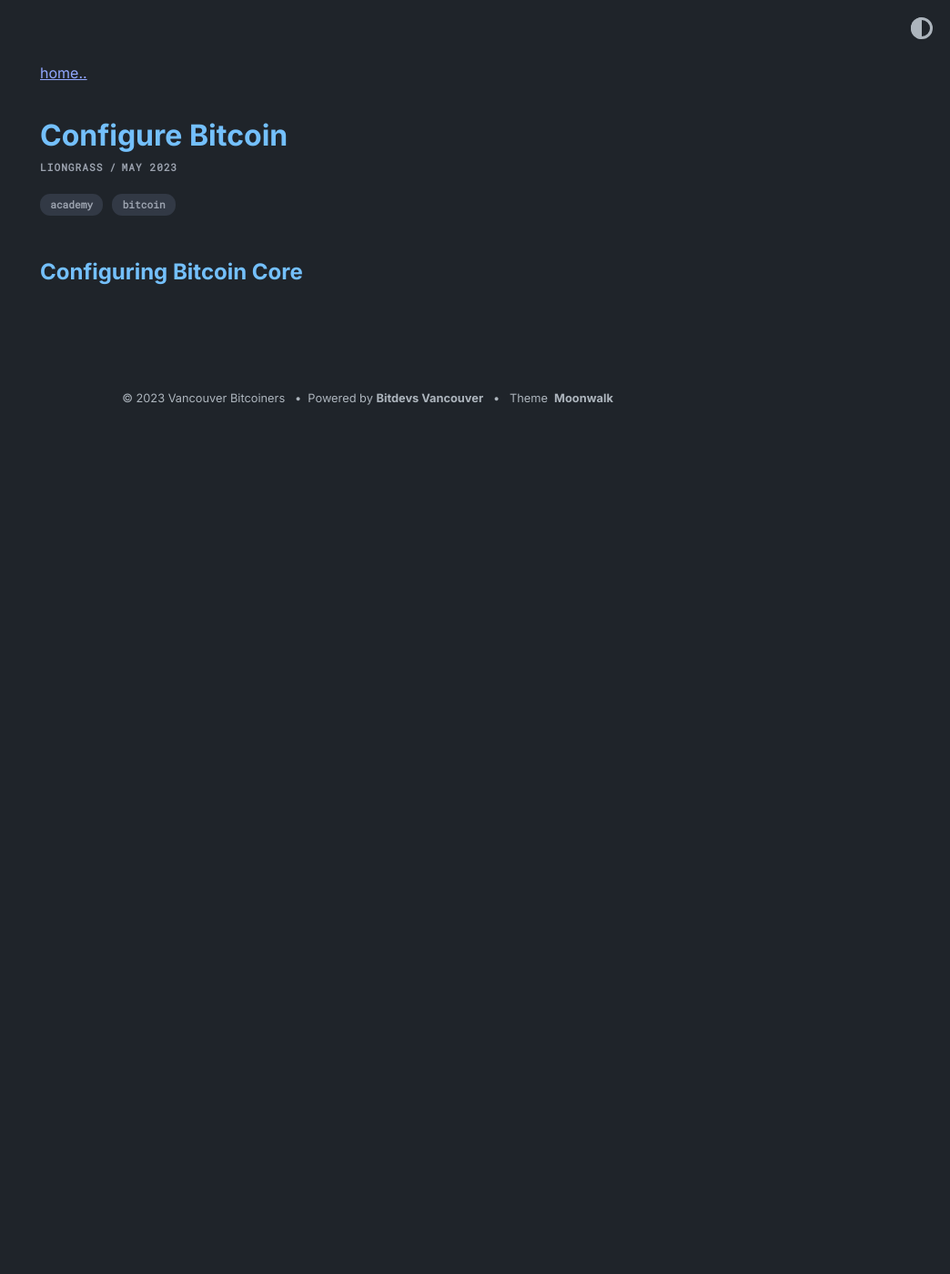
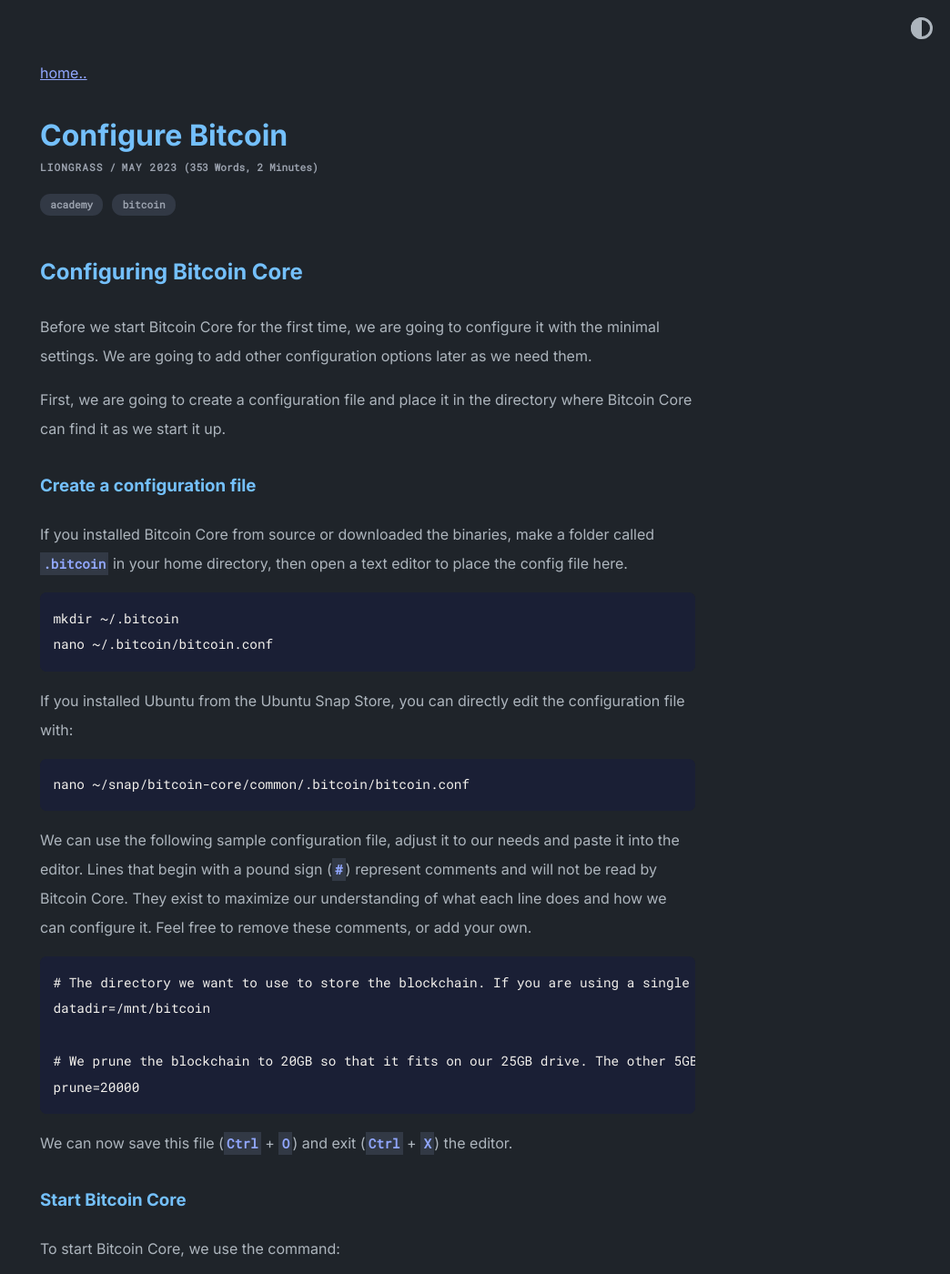
Before and after one commit to VancouverBitdevs/nodeacademy, a Jekyll site: the page built from _posts/2023-05-13-configure-bitcoin.md, in a window 1280 px wide and 1400 px high. Shown: the whole window at 91% size, without its empty margins (236-1280 px from the left). Built offline with Jekyll 4.4.1, drawn with Linux system fonts in a browser that asks for light colours; some of the changed text lies outside the part shown.

Commit message:
add bitcoin config

````diff
--- a/_posts/2023-05-13-configure-bitcoin.md
+++ b/_posts/2023-05-13-configure-bitcoin.md
@@ -5,3 +5,68 @@ tags: [academy, bitcoin]
 ---
 
 ## Configuring Bitcoin Core
+
+Before we start Bitcoin Core for the first time, we are going to configure it with the minimal settings. We are going to add other configuration options later as we need them.
+
+First, we are going to create a configuration file and place it in the directory where Bitcoin Core can find it as we start it up.
+
+### Create a configuration file
+
+If you installed Bitcoin Core from source or downloaded the binaries, make a folder called `.bitcoin` in your home directory, then open a text editor to place the config file here.
+
+```shell
+mkdir ~/.bitcoin
+nano ~/.bitcoin/bitcoin.conf
+```
+
+If you installed Ubuntu from the Ubuntu Snap Store, you can directly edit the configuration file with:
+
+```shell
+nano ~/snap/bitcoin-core/common/.bitcoin/bitcoin.conf
+```
+
+We can use the following sample configuration file, adjust it to our needs and paste it into the editor. Lines that begin with a pound sign (`#`) represent comments and will not be read by Bitcoin Core. They exist to maximize our understanding of what each line does and how we can configure it. Feel free to remove these comments, or add your own.
+
+```
+# The directory we want to use to store the blockchain. If you are using a single drive, remove this setting. Otherwise, specify the path of your external drive.
+datadir=/mnt/bitcoin
+
+# We prune the blockchain to 20GB so that it fits on our 25GB drive. The other 5GB will be free to be taken by other data of Bitcoin Core. If you expect
+prune=20000
+```
+
+We can now save this file (`Ctrl` + `O`) and exit (`Ctrl` + `X`) the editor.
+
+### Start Bitcoin Core
+
+To start Bitcoin Core, we use the command:
+
+```shell
+bitcoind --daemon
+```
+
+We should see the message: `Bitcoin Core starting`.
+
+If you installed Bitcoin Core from the Ubuntu Snap Store, the correct command to start the program is:
+
+```shell
+bitcoin-core.daemon --daemon
+```
+
+### Obsere the logs
+
+We can now follow the log files with this command. Adjust the path if your bitcoin directory is elsewhere:
+
+```
+tail -f ~/mnt/bitcoin/debug.log
+```
+
+We can exit this log by pressing `Ctrl` + `C`.
+
+You may exit the terminal now at any time by typing `exit`. Bitcoin Core should keep running as long as the computer is not turned off. You should be able to check on your progress anytime by logging into yor machine and following the logs as above.
+
+Your logs will likely show mostly lines like the onese below as it is syncing. The **progress** variable shows your approximate progress in percent, while the **date** shows the day on which the block was mined that your node just synchronized. The **height** variable shows the block height. You will notice that syncing through the first five to seven years of Bitcoin is relatively quick, while the past five years will take relatively long.
+
+```
+2023-05-14T06:49:49Z UpdateTip: new best=00000000078cd7fe612131d19e796bfdad7afd22b1002bf2ff2a801f519a7bef height=35236 version=0x00000001 log2_work=47.131723 tx=35468 date='2010-01-18T16:49:53Z' progress=0.000043 cache=7.6MiB(35403txo)
+```
````
Also changed, not shown: _posts/2023-05-04-vps.md (+1 -1 lines).
